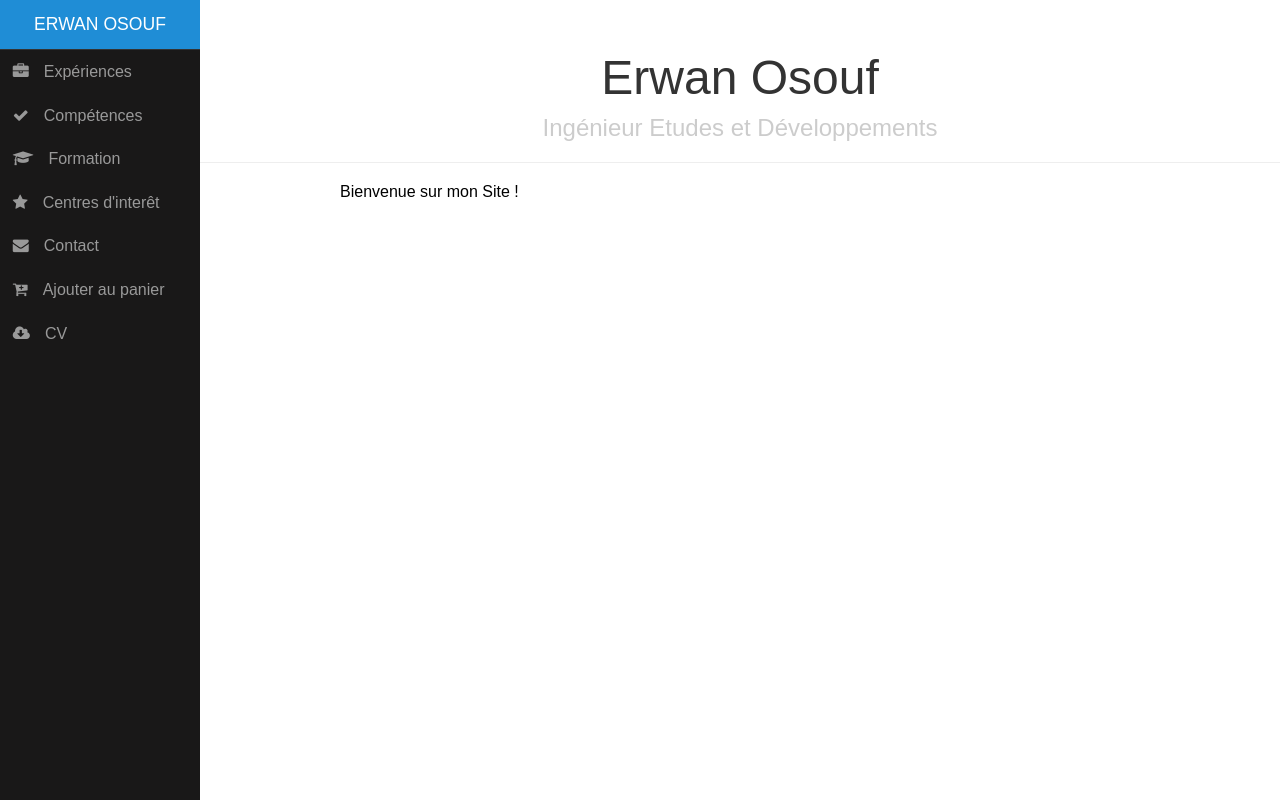
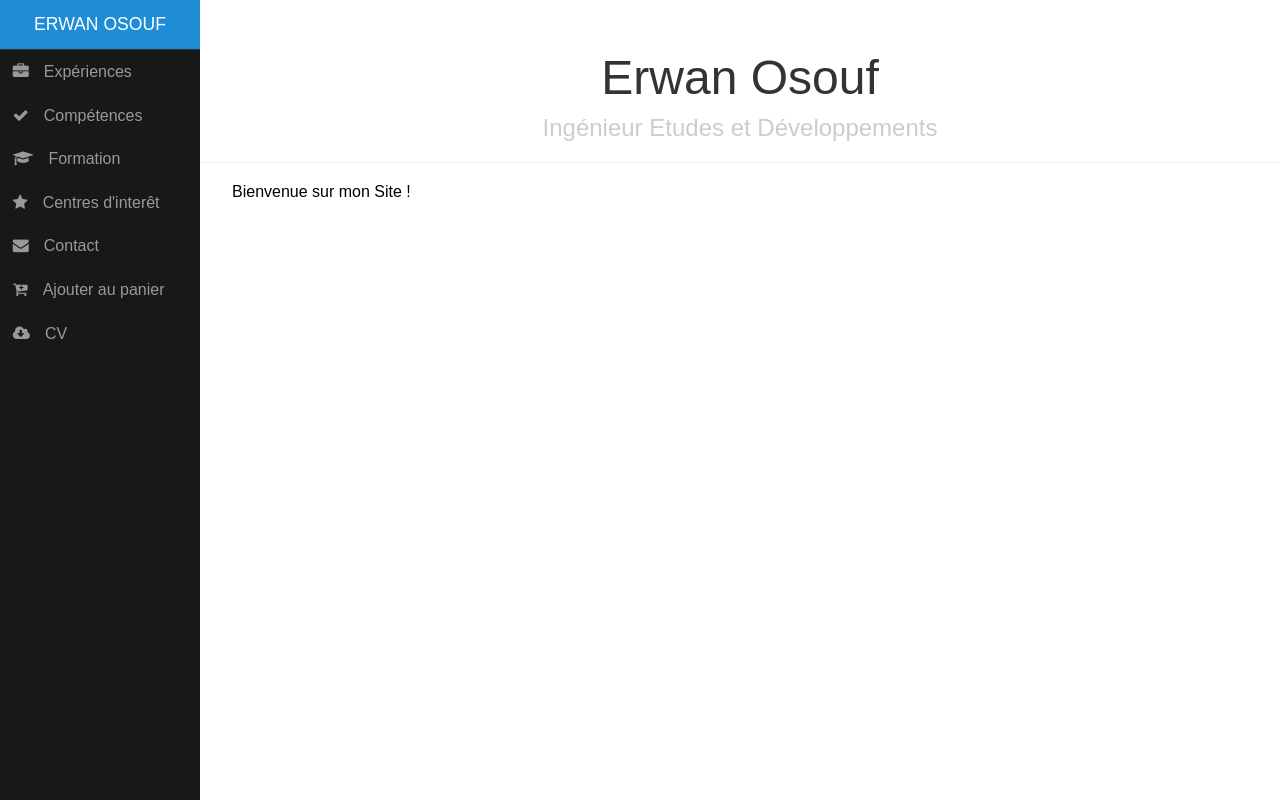
Before and after one commit to erwanosouf/erwanosouf.github.io, a plain HTML site: page index.html in a window 1280 px wide. Drawn offline with Linux system fonts and the light colour scheme; a script that the page names is missing.

Commit message:
Update CSS

```diff
--- a/style/side-menu-old-ie.css
+++ b/style/side-menu-old-ie.css
@@ -44,7 +44,6 @@ The content `<div>` is where all your content goes.
 */
 
 .content {
-    margin: 0 auto;
     padding: 0 2em;
     max-width: 800px;
     margin-bottom: 50px;
--- a/style/side-menu.css
+++ b/style/side-menu.css
@@ -39,7 +39,6 @@ This is the parent `<div>` that contains the menu and the content area.
 The content `<div>` is where all your content goes.
 */
 .content {
-    margin: 0 auto;
     padding: 0 2em;
     max-width: 800px;
     margin-bottom: 50px;
```
